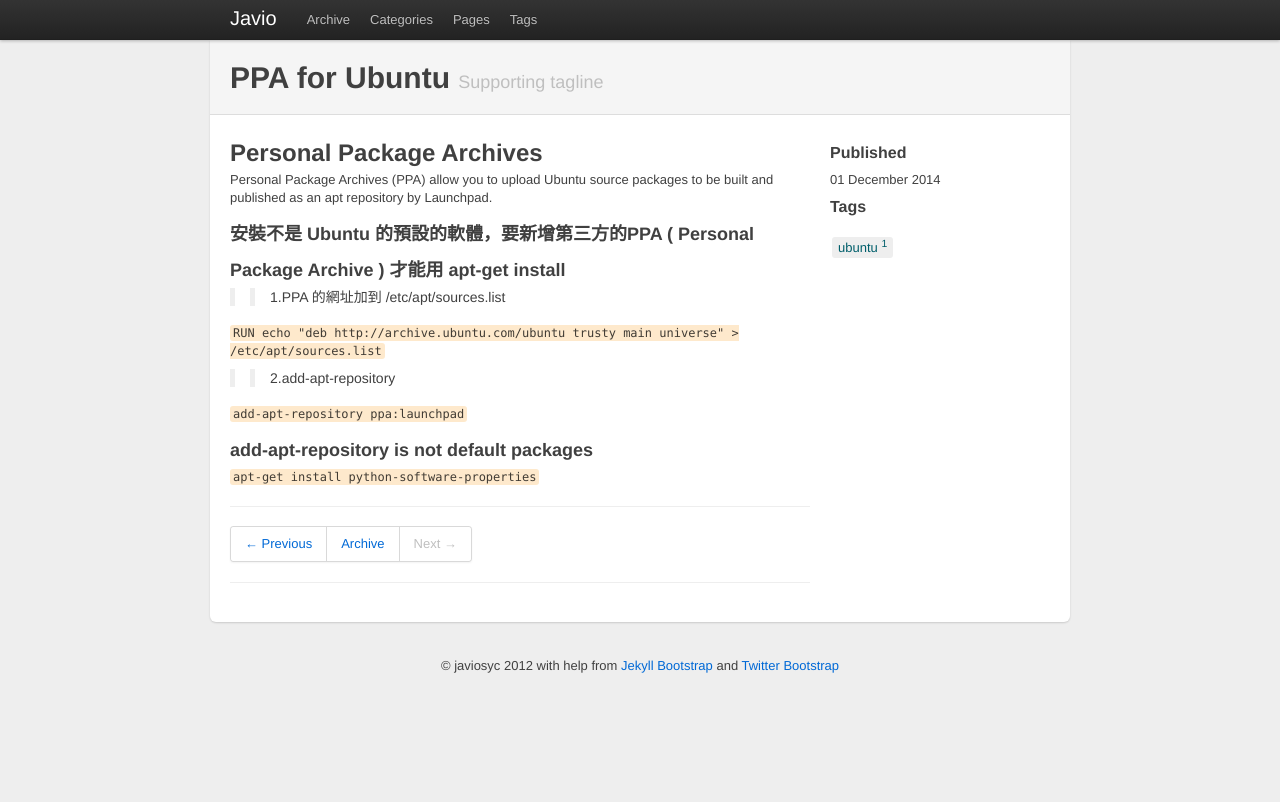
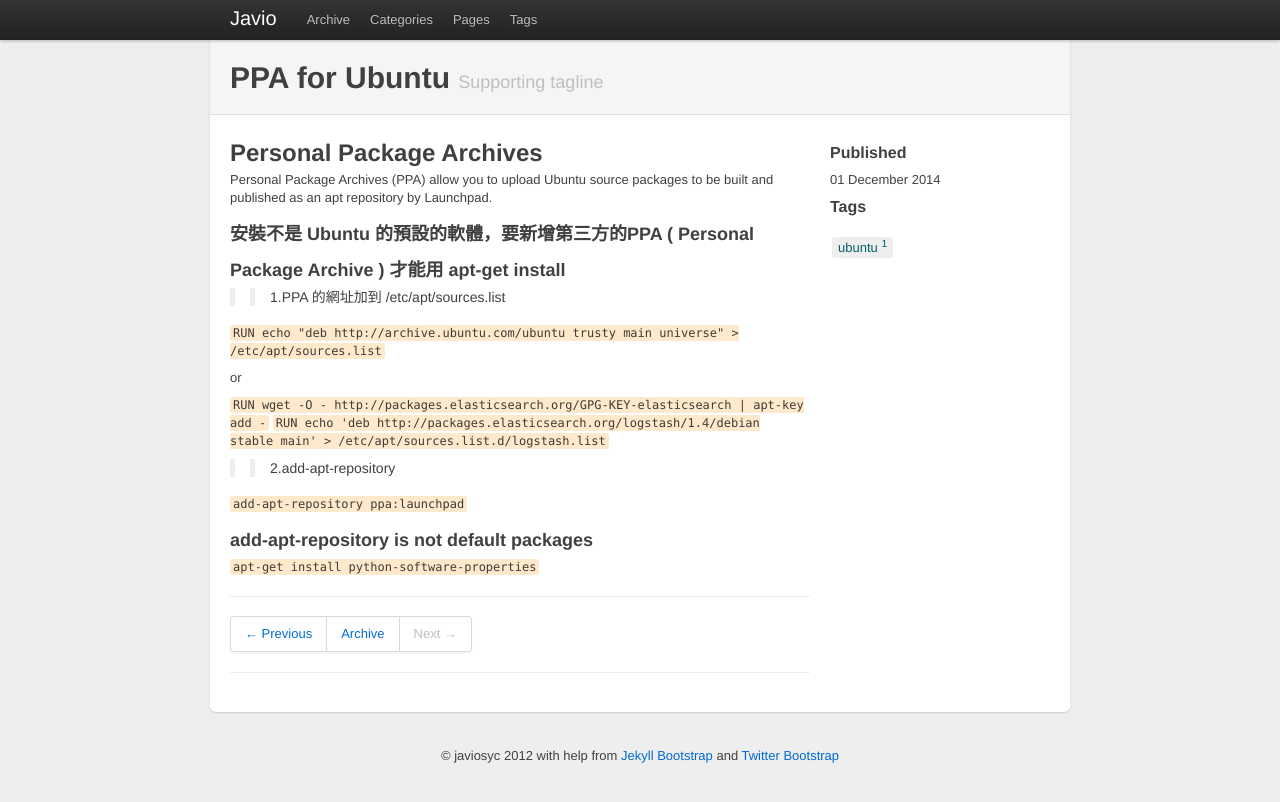
Before and after one commit to javiosyc/jekyll, a Jekyll site: the page built from _posts/2014-12-01-personal-package-archives-for-ubuntu.md, in a window 1280 px wide. Shown: the top 802 px of the page. Built offline with Jekyll 4.4.1, drawn with Linux system fonts in a browser that asks for light colours.

Commit message:
add the example which add url to /etc/apt/sources.list .

```diff
--- a/_posts/2014-12-01-personal-package-archives-for-ubuntu.md
+++ b/_posts/2014-12-01-personal-package-archives-for-ubuntu.md
@@ -20,6 +20,11 @@ Personal Package Archives (PPA) allow you to upload Ubuntu source packages to be
 
 `RUN echo "deb http://archive.ubuntu.com/ubuntu trusty main universe" > /etc/apt/sources.list`
 
+or
+
+`RUN wget -O - http://packages.elasticsearch.org/GPG-KEY-elasticsearch |  apt-key add -`
+`RUN echo 'deb http://packages.elasticsearch.org/logstash/1.4/debian stable main' > /etc/apt/sources.list.d/logstash.list`
+
 >>2.add-apt-repository
 
 `add-apt-repository ppa:launchpad`
```
